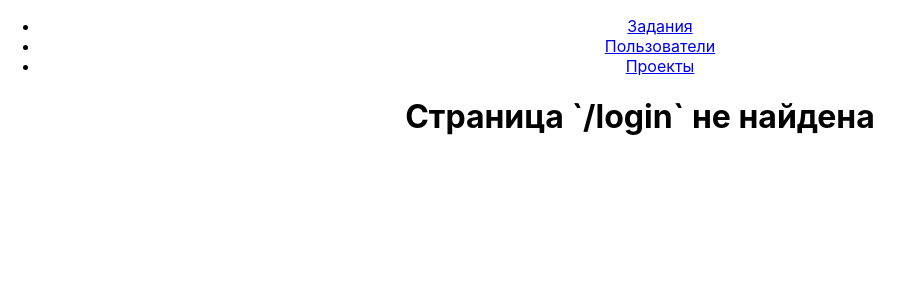
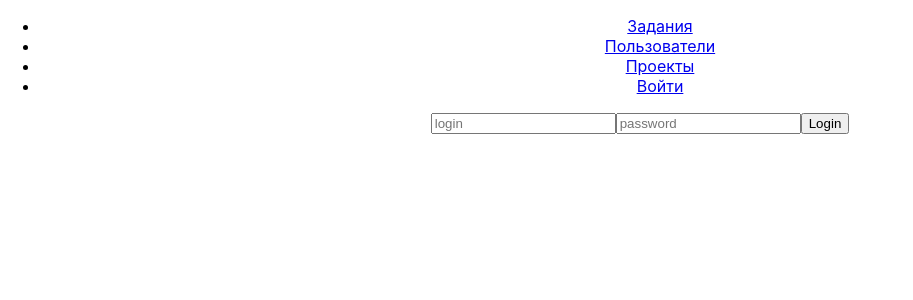
Before and after one commit to android156/djangoRestProject1, a React (Create React App) app in the folder frontend/: page /login in a window 1280 px wide. Shown: the top 300 px of the page, without its empty margins (0-913 px from the left). Built offline with nearby package versions, Linux system fonts and the light colour scheme; no server answers; the HTML template or start-up script is replaced by a standard one.

Commit message:
Auth.js added

```diff
--- a/frontend/src/App.js
+++ b/frontend/src/App.js
@@ -1,12 +1,13 @@
 import logo from './logo.svg';
 import './App.css';
 import React from 'react';
-import UserList from './components/User.js'
+import UserList from './components/Users.js'
 import axios from 'axios'
-import ProjectList from "./components/Project";
-import TodoList from "./components/todos";
+import ProjectList from "./components/Projects";
+import TodoList from "./components/Todos";
 import {BrowserRouter, Route, Routes, Link, Navigate, useParams, useLocation} from "react-router-dom";
 import UserProjectList from "./components/UserProects";
+import LoginForm from "./components/Auth";
 
 const NotFound404 = () => {
     return (
@@ -27,33 +28,7 @@
 
         }
     }
-
-
-    // Заглушка, которая юзеров грузит из списка
-
-    // componentDidMount() {
-    //     const users = [
-    //         {
-    //             'first_name': 'Иван',
-    //             'last_name': 'Коротышкин',
-    //             'user_name': 'korotkiy',
-    //             'email': 'korotkiy@mail.ru',
-    //         },
-    //         {
-    //             'first_name': 'Админ',
-    //             'last_name': 'Админов',
-    //             'user_name': 'admin',
-    //             'email': 'admin@mail.ru',
-    //         },
-    //     ]
-    //     this.setState(
-    //         {
-    //             'users': users
-    //             }
-    //     )
-    // }
-
-    componentDidMount() {
+load_data () {
         axios.get('http://127.0.0.1:8000/api/users/')
             .then(response => {
                 const users = response.data.results
@@ -81,6 +56,34 @@
                     }
                 )
             }).catch(error => console.log(error))
+}
+
+    // Заглушка, которая юзеров грузит из списка
+
+    // componentDidMount() {
+    //     const users = [
+    //         {
+    //             'first_name': 'Иван',
+    //             'last_name': 'Коротышкин',
+    //             'user_name': 'korotkiy',
+    //             'email': 'korotkiy@mail.ru',
+    //         },
+    //         {
+    //             'first_name': 'Админ',
+    //             'last_name': 'Админов',
+    //             'user_name': 'admin',
+    //             'email': 'admin@mail.ru',
+    //         },
+    //     ]
+    //     this.setState(
+    //         {
+    //             'users': users
+    //             }
+    //     )
+    // }
+
+    componentDidMount() {
+        this.load_data()
     }
 
     render() {
@@ -98,6 +101,9 @@
                             <li>
                                 <Link to='/projects'>Проекты</Link>
                             </li>
+                            <li>
+                                <Link to='/login'>Войти</Link>
+                            </li>
                         </ul>
                     </nav>
                     <Routes>
@@ -107,6 +113,7 @@
                         <Route path='/users/:uid' element={<UserProjectList projects={this.state.projects}/>}/>}/>
                         <Route path='/projects' element={<ProjectList projects={this.state.projects}/>}/>
                         <Route path='/todo' element={<Navigate to="/" replace />}/>
+                        <Route path='/login' element={<LoginForm/>}/>
                     </Routes>
 
                 </BrowserRouter>
--- /dev/null
+++ b/frontend/src/components/Auth.js
@@ -0,0 +1,35 @@
+import React from 'react'
+
+class LoginForm extends React.Component {
+    constructor(props) {
+        super(props)
+        this.state = {login: '', password: ''}
+    }
+
+    handleChange(event) {
+        this.setState(
+            {
+                [event.target.name]: event.target.value
+            }
+        );
+    }
+
+    handleSubmit(event) {
+        console.log(this.state.login + ' ' + this.state.password)
+        event.preventDefault()
+    }
+
+    render() {
+        return (
+            <form onSubmit={(event) => this.handleSubmit(event)}>
+                <input type="text" name="login" placeholder="login"
+                       value={this.state.login} onChange={(event) => this.handleChange(event)}/>
+                <input type="password" name="password" placeholder="password"
+                       value={this.state.password} onChange={(event) => this.handleChange(event)}/>
+                <input type="submit" value="Login"/>
+            </form>
+        );
+    }
+}
+
+export default LoginForm
```
Also changed, not shown: frontend/src/components/Projects.js (renamed from frontend/src/components/Project.js), frontend/src/components/Todos.js (renamed from frontend/src/components/todos.js), frontend/src/components/Users.js (renamed from frontend/src/components/User.js).
